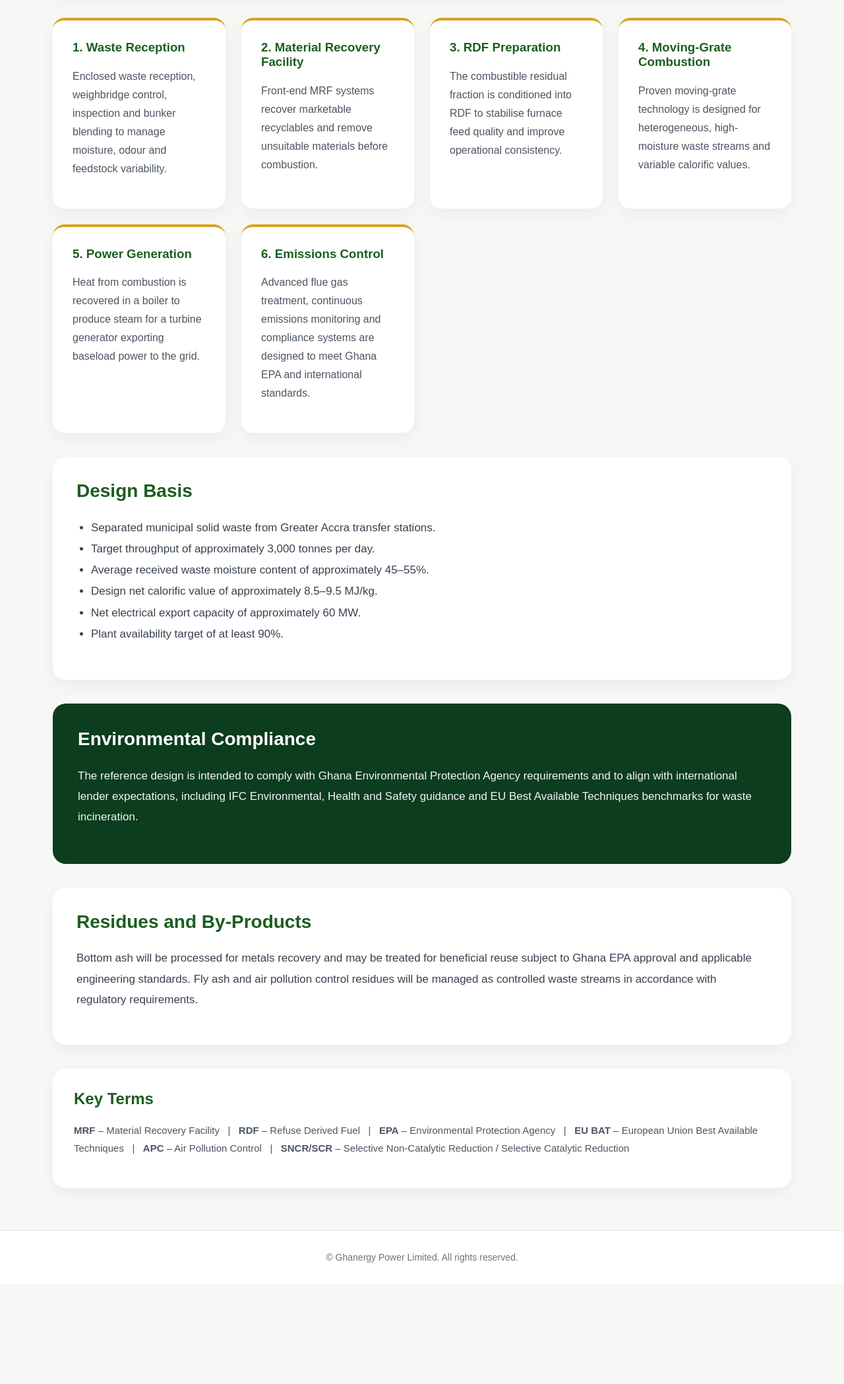
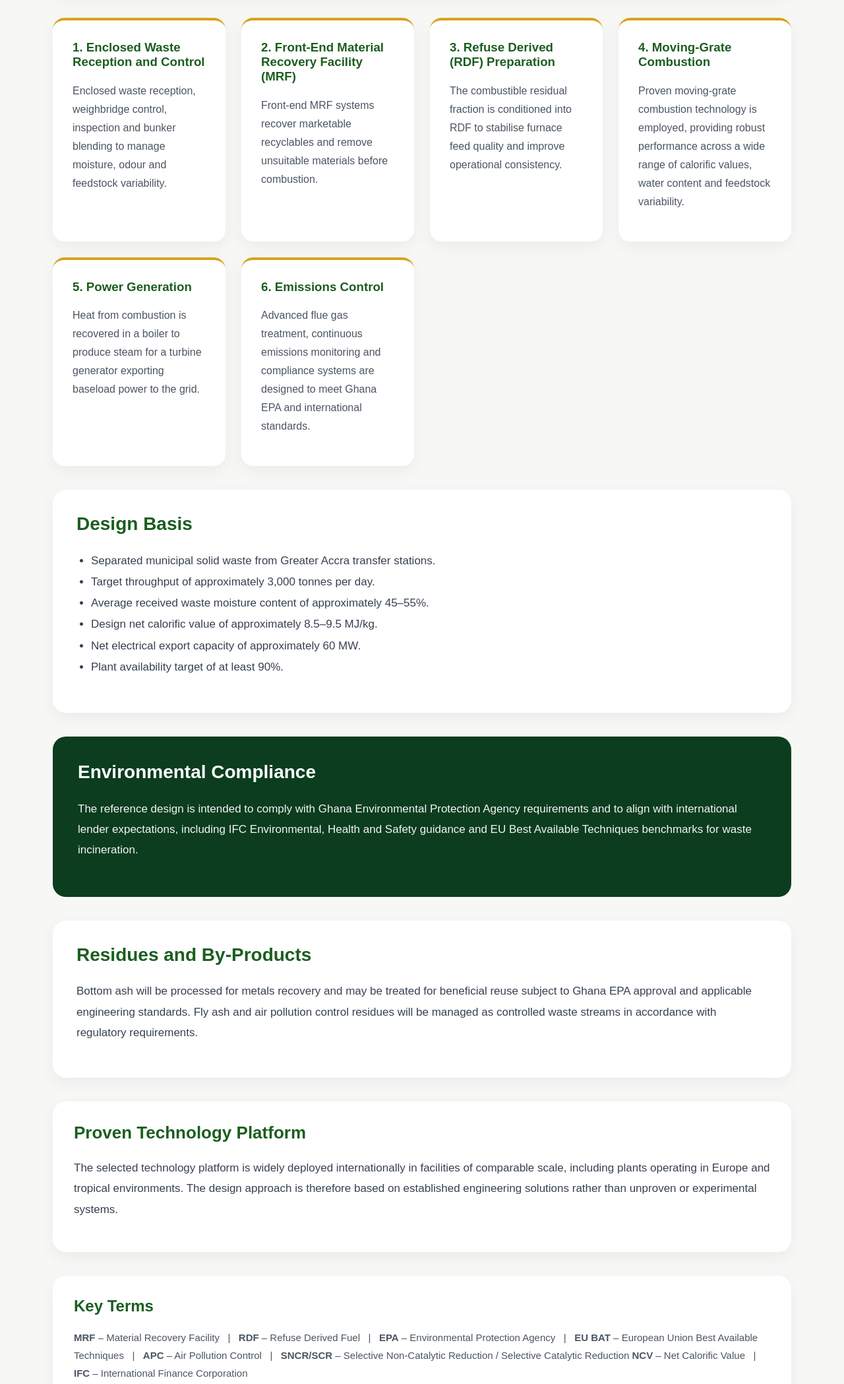
Before and after one commit to Dave-2026/Ghanergy-site, a plain HTML site: page technology.html in a window 1280 px wide. Shown: the part 1000-3097 px from the top of the page at 66% size. Before the commit the page ends 2945 px from the top, so only its background shows below. Drawn offline with Linux system fonts and the light colour scheme.

Commit message:
Update technology.html

```diff
--- a/technology.html
+++ b/technology.html
@@ -53,21 +53,21 @@
 </section>
     <section style="display:grid;grid-template-columns:repeat(auto-fit,minmax(260px,1fr));gap:24px;margin-bottom:36px;">
       <div style="background:#ffffff;padding:30px;border-radius:18px;border-top:4px solid #D8A21B;box-shadow:0 8px 24px rgba(0,0,0,0.05);">
-        <h3 style="color:#1B5E20;margin-top:0;">1. Waste Reception</h3>
+        <h3 style="color:#1B5E20;margin-top:0;">1. Enclosed Waste Reception and Control</h3>
         <p style="font-size:16px;line-height:1.75;color:#4b5563;">
           Enclosed waste reception, weighbridge control, inspection and bunker blending to manage moisture, odour and feedstock variability.
         </p>
       </div>
 
       <div style="background:#ffffff;padding:30px;border-radius:18px;border-top:4px solid #D8A21B;box-shadow:0 8px 24px rgba(0,0,0,0.05);">
-        <h3 style="color:#1B5E20;margin-top:0;">2. Material Recovery Facility</h3>
+        <h3 style="color:#1B5E20;margin-top:0;">2. Front-End Material Recovery Facility (MRF)</h3>
         <p style="font-size:16px;line-height:1.75;color:#4b5563;">
           Front-end MRF systems recover marketable recyclables and remove unsuitable materials before combustion.
         </p>
       </div>
 
       <div style="background:#ffffff;padding:30px;border-radius:18px;border-top:4px solid #D8A21B;box-shadow:0 8px 24px rgba(0,0,0,0.05);">
-        <h3 style="color:#1B5E20;margin-top:0;">3. RDF Preparation</h3>
+        <h3 style="color:#1B5E20;margin-top:0;">3. Refuse Derived (RDF) Preparation</h3>
         <p style="font-size:16px;line-height:1.75;color:#4b5563;">
           The combustible residual fraction is conditioned into RDF to stabilise furnace feed quality and improve operational consistency.
         </p>
@@ -76,8 +76,7 @@
       <div style="background:#ffffff;padding:30px;border-radius:18px;border-top:4px solid #D8A21B;box-shadow:0 8px 24px rgba(0,0,0,0.05);">
         <h3 style="color:#1B5E20;margin-top:0;">4. Moving-Grate Combustion</h3>
         <p style="font-size:16px;line-height:1.75;color:#4b5563;">
-          Proven moving-grate technology is designed for heterogeneous, high-moisture waste streams and variable calorific values.
-        </p>
+        Proven moving-grate combustion technology is employed, providing robust performance across a wide range of calorific values, water content and feedstock variability.        </p>
       </div>
 
       <div style="background:#ffffff;padding:30px;border-radius:18px;border-top:4px solid #D8A21B;box-shadow:0 8px 24px rgba(0,0,0,0.05);">
@@ -121,6 +120,17 @@
       </p>
     </section>
 
+<section style="background:#ffffff;padding:32px;border-radius:20px;margin-bottom:36px;box-shadow:0 8px 24px rgba(0,0,0,0.05);">
+
+  <h2 style="color:#1B5E20;font-size:26px;margin-top:0;">
+    Proven Technology Platform
+  </h2>
+
+  <p style="font-size:17px;line-height:1.85;color:#374151;">
+    The selected technology platform is widely deployed internationally in facilities of comparable scale, including plants operating in Europe and tropical environments. The design approach is therefore based on established engineering solutions rather than unproven or experimental systems.
+  </p>
+
+</section>
     <section style="background:#ffffff;padding:32px;border-radius:20px;box-shadow:0 8px 24px rgba(0,0,0,0.05);">
       <h2 style="color:#1B5E20;font-size:24px;margin-top:0;">Key Terms</h2>
       <p style="font-size:15px;line-height:1.8;color:#4b5563;">
@@ -130,7 +140,8 @@
         <strong>EU BAT</strong> – European Union Best Available Techniques &nbsp; | &nbsp;
         <strong>APC</strong> – Air Pollution Control &nbsp; | &nbsp;
         <strong>SNCR/SCR</strong> – Selective Non-Catalytic Reduction / Selective Catalytic Reduction
-      </p>
+        <strong>NCV</strong> – Net Calorific Value &nbsp; | &nbsp;
+        <strong>IFC</strong> – International Finance Corporation      </p>
     </section>
 
   </main>
```
